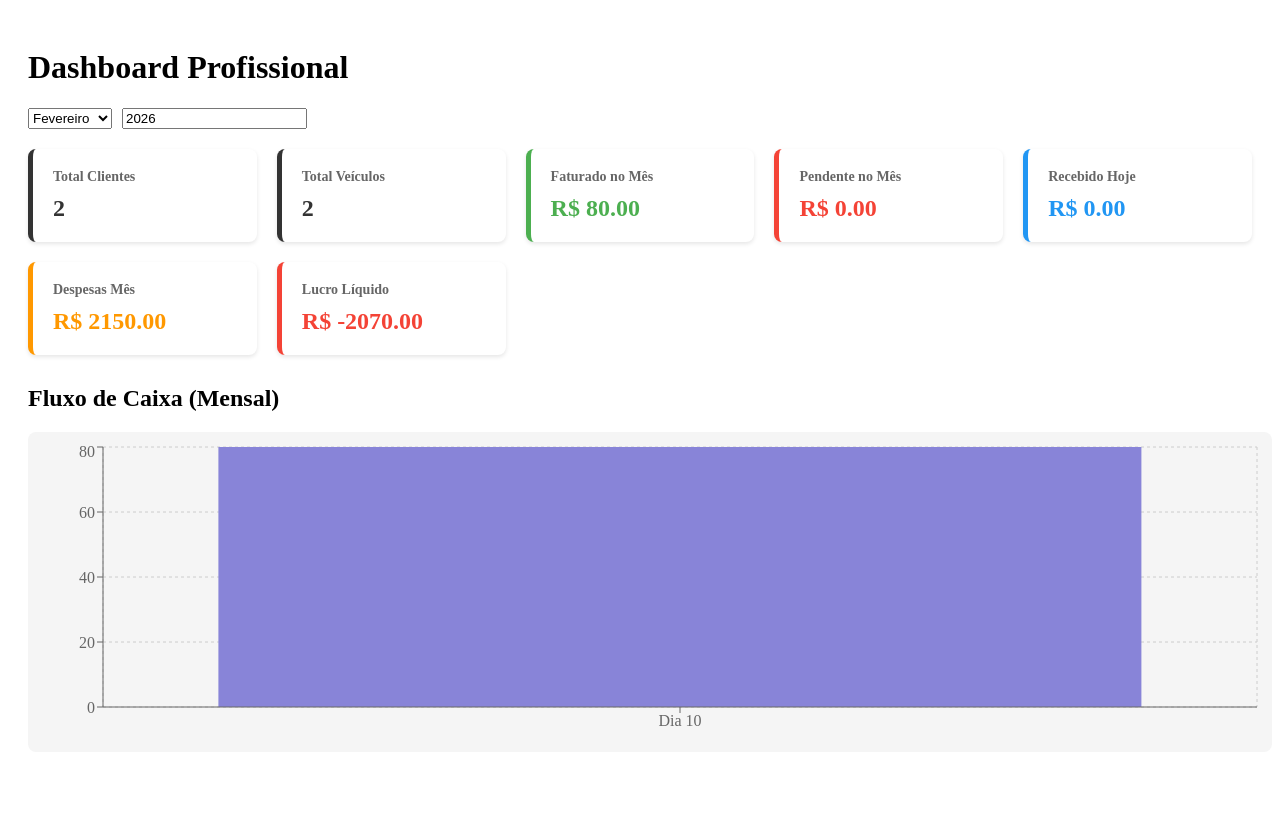
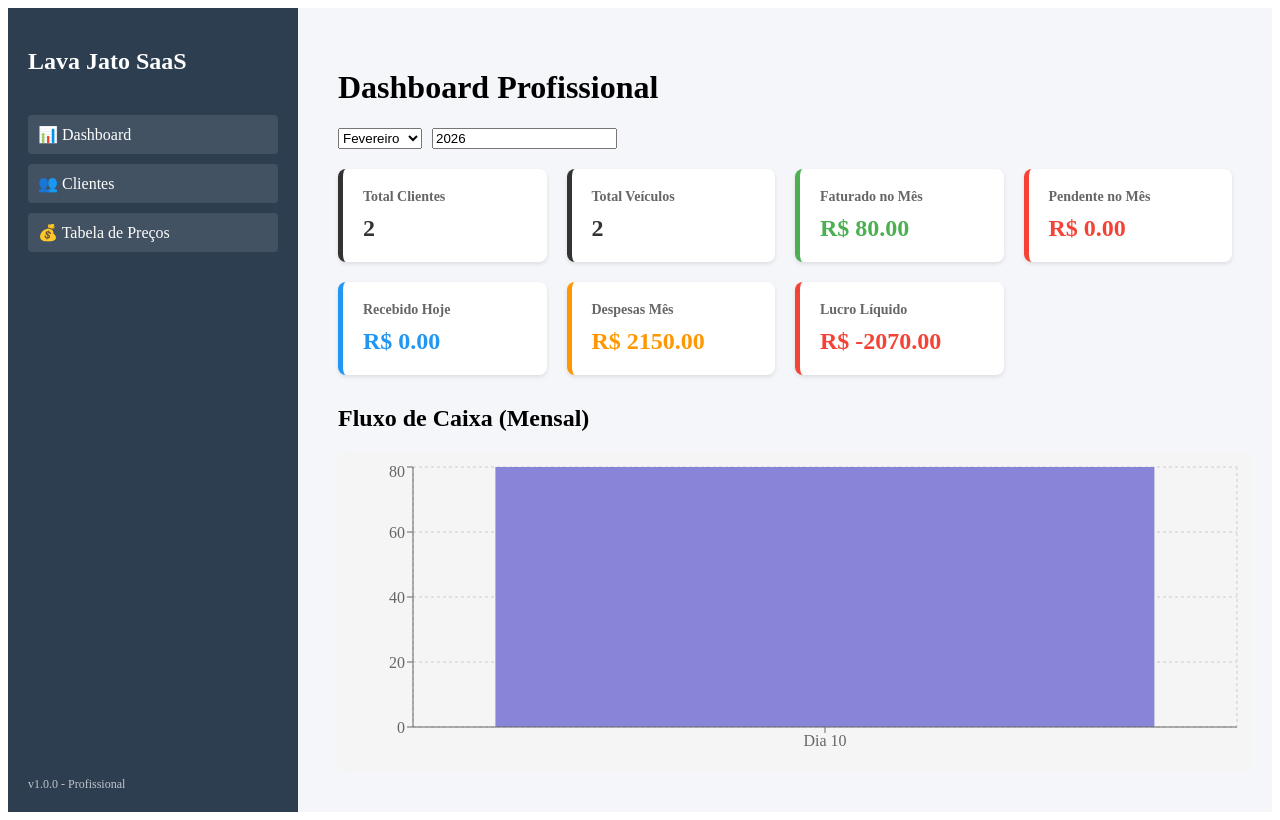
Before and after one commit to RaphaLsantos/lavaRapidoGerenciador, a React (Vite) app in the folder LavaRapidoGerenciador/: page /dashboard in a window 1280 px wide. Built offline with nearby package versions, Linux system fonts and the light colour scheme; data requests are answered from the project's data file.

Commit message:
fix: corrigir erros de rotas e implementar layout de navegação profissional

```diff
--- /dev/null
+++ b/LavaRapidoGerenciador/src/components/Layout.tsx
@@ -0,0 +1,37 @@
+import { Link, Outlet } from "react-router-dom";
+
+export default function Layout() {
+    return (
+        <div style={{ display: 'flex', minHeight: '100vh' }}>
+            <aside style={{
+                width: '250px',
+                backgroundColor: '#2c3e50',
+                color: 'white',
+                padding: '20px',
+                display: 'flex',
+                flexDirection: 'column',
+                gap: '10px'
+            }}>
+                <h2 style={{ marginBottom: '30px' }}>Lava Jato SaaS</h2>
+                <Link to="/dashboard" style={linkStyle}>📊 Dashboard</Link>
+                <Link to="/clientes" style={linkStyle}>👥 Clientes</Link>
+                <Link to="/servicos-precos" style={linkStyle}>💰 Tabela de Preços</Link>
+                <div style={{ marginTop: 'auto', fontSize: '12px', opacity: 0.7 }}>
+                    v1.0.0 - Profissional
+                </div>
+            </aside>
+            <main style={{ flex: 1, padding: '20px', backgroundColor: '#f5f6fa' }}>
+                <Outlet />
+            </main>
+        </div>
+    );
+}
+
+const linkStyle = {
+    color: 'white',
+    textDecoration: 'none',
+    padding: '10px',
+    borderRadius: '4px',
+    backgroundColor: 'rgba(255,255,255,0.1)',
+    transition: 'background 0.3s'
+};
--- a/LavaRapidoGerenciador/src/routes/AppRoutes.tsx
+++ b/LavaRapidoGerenciador/src/routes/AppRoutes.tsx
@@ -2,15 +2,20 @@ import { BrowserRouter, Routes, Route, Navigate } from "react-router-dom";
 import Clientes from "../pages/Clientes";
 import Dashboard from "../pages/Dashboard";
 import TabelaPrecos from "../pages/TabelaPrecos";
+import Layout from "../components/Layout";
 
 export default function AppRoutes() {
     return (
         <BrowserRouter>
             <Routes>
-                <Route path="/clientes" element={<Clientes />} />
-                <Route path="/dashboard" element={<Dashboard />} />
-                <Route path="/servicos-precos" element={<TabelaPrecos />} />
-                <Route path="/" element={<Navigate to="/clientes" replace />} />
+                <Route element={<Layout />}>
+                    <Route path="/dashboard" element={<Dashboard />} />
+                    <Route path="/clientes" element={<Clientes />} />
+                    <Route path="/servicos-precos" element={<TabelaPrecos />} />
+                    <Route path="/" element={<Navigate to="/dashboard" replace />} />
+                </Route>
+                {/* Rota de fallback para evitar o erro de "No routes matched" */}
+                <Route path="*" element={<Navigate to="/dashboard" replace />} />
             </Routes>
         </BrowserRouter>
     );
```
Also changed, not shown: LavaRapidoGerenciador/src/App.tsx (+2 -12 lines).
